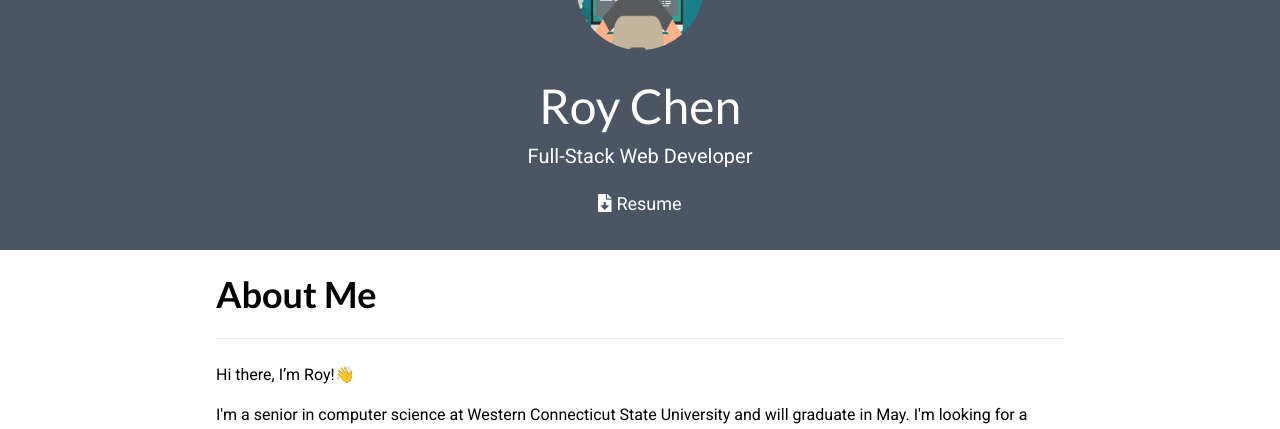
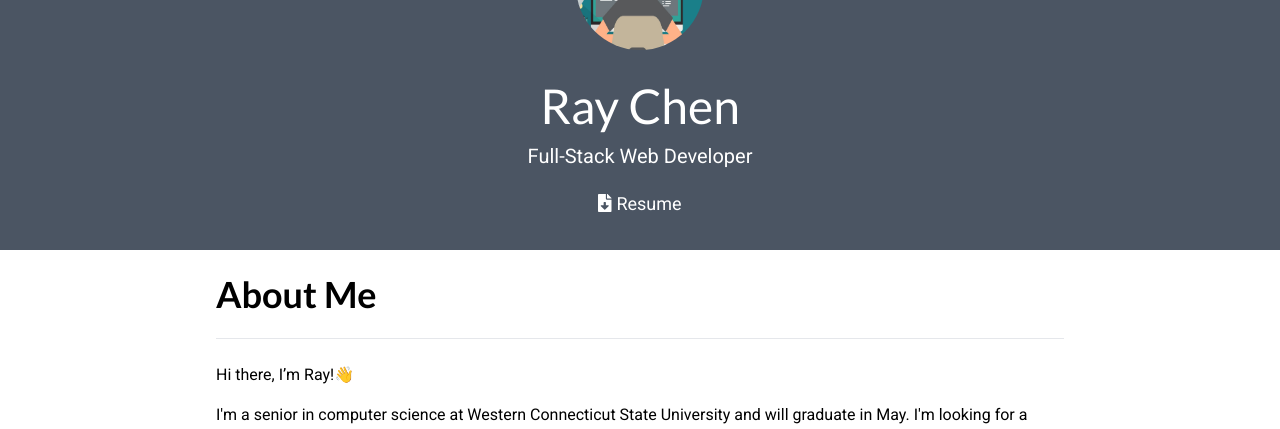
Before and after one commit to cmcmone/MessSpace, a Next.js app: page / in a window 1280 px wide. Shown: the part 194-623 px from the top of the page. Built offline with nearby package versions, Linux system fonts and the light colour scheme.

Commit message:
change name

```diff
--- a/components/about/index.jsx
+++ b/components/about/index.jsx
@@ -4,7 +4,7 @@ const About = () => {
       <h1 className="text-4xl font-bold">About Me</h1>
       <hr />
       <section className="space-y-4 font-roboto text-base">
-        <h1>Hi there, I’m Roy!👋</h1>
+        <h1>Hi there, I’m Ray!👋</h1>
         <p>
           I'm a senior in computer science at Western Connecticut State
           University and will graduate in May. I'm looking for a
--- a/components/hero/index.jsx
+++ b/components/hero/index.jsx
@@ -14,10 +14,10 @@ const Hero = () => {
             layout="fill"
           />
         </figure>
-        <h1 className="text-5xl py-3">Roy Chen</h1>
+        <h1 className="text-5xl py-3">Ray Chen</h1>
         <p className="font-roboto text-xl">Full-Stack Web Developer</p>
         <p className="font-roboto text-lg pt-5">
-          <a href="/docs/Roy@Resume.pdf" className="group">
+          <a href="/docs/Ray@Resume.pdf" className="group">
             <FontAwesomeIcon
               className="group-hover:animate-bounce"
               icon={faFileDownload}
```
